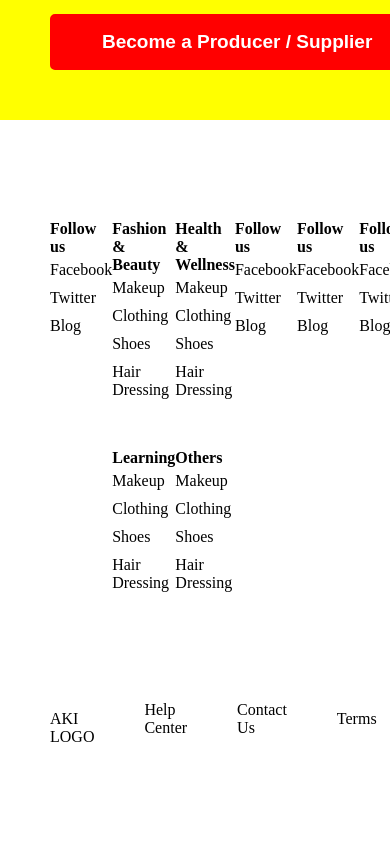
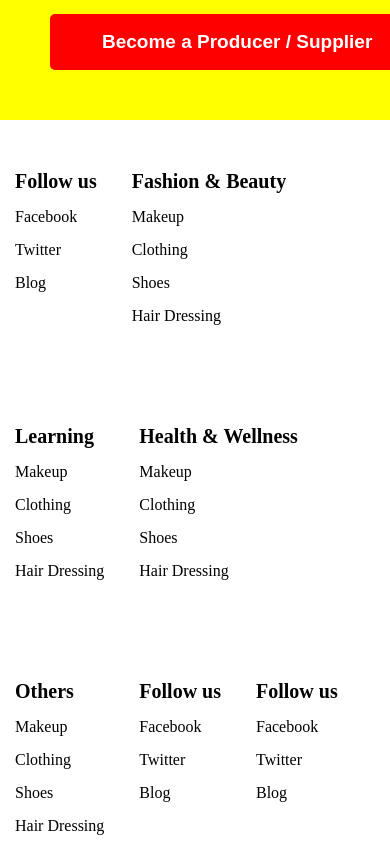
Before and after one commit to willzfrank/Aki, a React (Create React App) app: page / in a window 390 px wide. Shown: the part 6120-6964 px from the top of the page. Built offline with nearby package versions, Linux system fonts and the light colour scheme.

Commit message:
added footer mobile

```diff
--- a/src/components/Footer/Footer.jsx
+++ b/src/components/Footer/Footer.jsx
@@ -15,7 +15,7 @@ const Footer = () => {
           </div>
         </div>
 
-        <div>
+
           <div className="followus--container">
             <h4>Fashion & Beauty</h4>
             <ul>
@@ -25,7 +25,10 @@ const Footer = () => {
               <li>Hair Dressing</li>
             </ul>
           </div>
-          <div className="followus--container">
+
+
+
+        <div className="followus--container">
             <h4>Learning</h4>
             <ul>
               <li>Makeup</li>
@@ -34,9 +37,7 @@ const Footer = () => {
               <li>Hair Dressing</li>
             </ul>
           </div>
-        </div>
 
-        <div>
           <div className="followus--container">
             <h4>Health & Wellness</h4>
             <ul>
@@ -46,7 +47,9 @@ const Footer = () => {
               <li>Hair Dressing</li>
             </ul>
           </div>
-          <div className="followus--container">
+
+
+        <div className="followus--container">
             <h4>Others</h4>
             <ul>
               <li>Makeup</li>
@@ -55,7 +58,6 @@ const Footer = () => {
               <li>Hair Dressing</li>
             </ul>
           </div>
-        </div>
 
         <div>
           <div className="followus--container">
--- a/src/components/Footer/FooterStyles.js
+++ b/src/components/Footer/FooterStyles.js
@@ -3,21 +3,47 @@ import styled from 'styled-components';
 export const FooterContainer = styled.footer`
   padding: 100px 50px;
 
+    @media (max-width: 576px) {
+    padding:0;
+  }
+
   .footerContainer--box {
     display: flex;
-    justify-content: space-between;
+    flex-wrap:wrap;
+    gap:70px;
+
+
+    @media (max-width: 576px) {
+    display:flex;
+    flex-wrap:wrap;
+    gap:35px;
+    padding:50px 15px;
+
+  }
 
     .followus--container {
       margin-bottom: 50px;
 
+
+
       h4 {
         margin-bottom: 5px;
+
+      @media (max-width: 576px) {
+        font-size:20px;
+        margin-bottom:15px;
+      }
       }
 
       ul {
+
         li {
           list-style: none;
           margin-bottom: 10px;
+
+          @media (max-width: 576px) {
+        margin-bottom:15px;
+          }
         }
       }
     }
@@ -25,11 +51,17 @@ export const FooterContainer = styled.footer`
 `;
 
 export const FooterBottomContainer = styled.div`
+
   .footerbottom {
     display: flex;
     align-items: center;
     margin-top: 50px;
     gap: 50px;
+
+     @media (max-width: 576px) {
+      gap:0;
+      margin-top:0px;
+      }
 
     .footerbotom--help {
       ul {
@@ -37,7 +69,16 @@ export const FooterBottomContainer = styled.div`
         justify-content: center;
         align-items: center;
         gap: 50px;
-        list-style: none;
+
+         li:first-child{
+          list-style-type:none;
+         }
+
+      @media (max-width: 576px) {
+      gap:25px;
+      font-size:13.5px;
+      margin-left:20px;
+      }
       }
     }
   }
```
